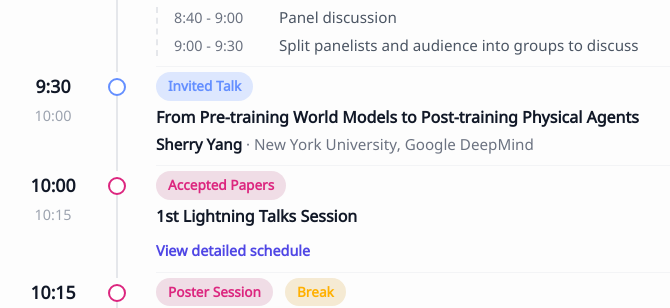
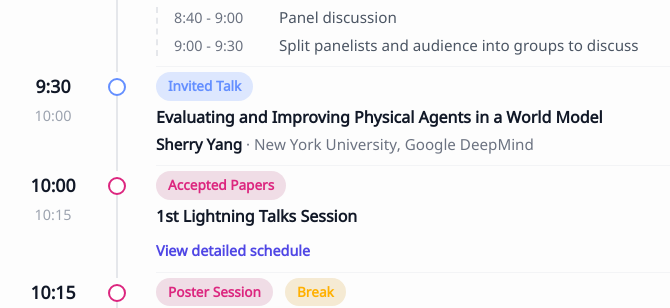
Before and after one commit to worldmodelworkshop/worldmodelworkshop.github.io, a Jekyll site: the page built from index.md, in a window 1280 px wide and 900 px high, scrolled down 2909 px. Shown: the part 154-462 px from the top of the window, without its empty margins (172-842 px from the left). Built offline with Jekyll 4.4.1, drawn with Linux system fonts in a browser that asks for light colours.

Commit message:
Update talk title

```diff
--- a/_data/schedule_timeline.yml
+++ b/_data/schedule_timeline.yml
@@ -27,7 +27,7 @@
       category_type: "keynote"
   speaker: "Sherry Yang"
   affiliation: "New York University, Google DeepMind"
-  title: "From Pre-training World Models to Post-training Physical Agents"
+  title: "Evaluating and Improving Physical Agents in a World Model"
 
 - start_time: "10:00"
   end_time: "10:15"
```
